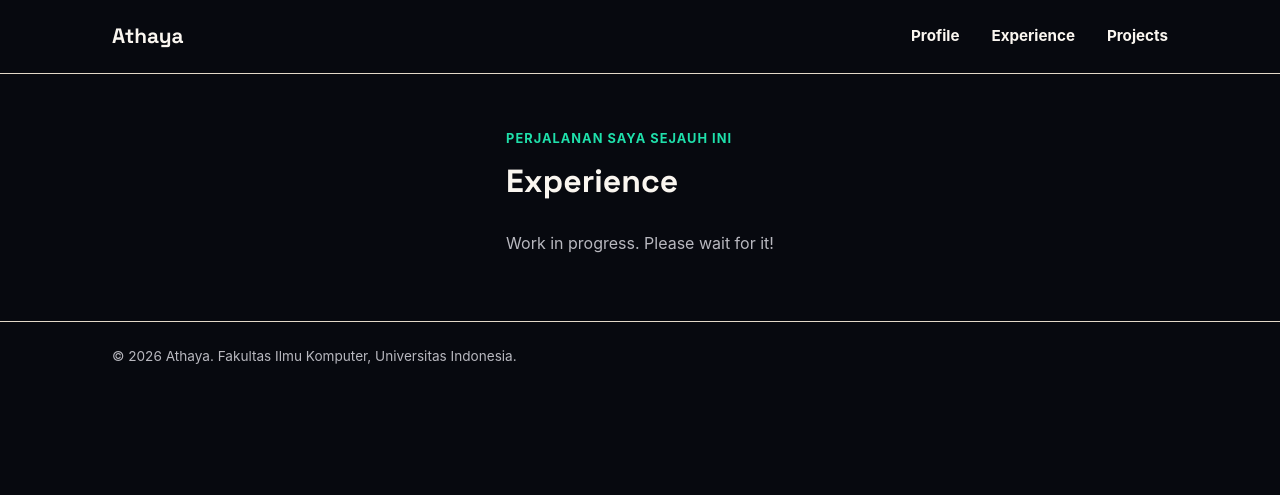
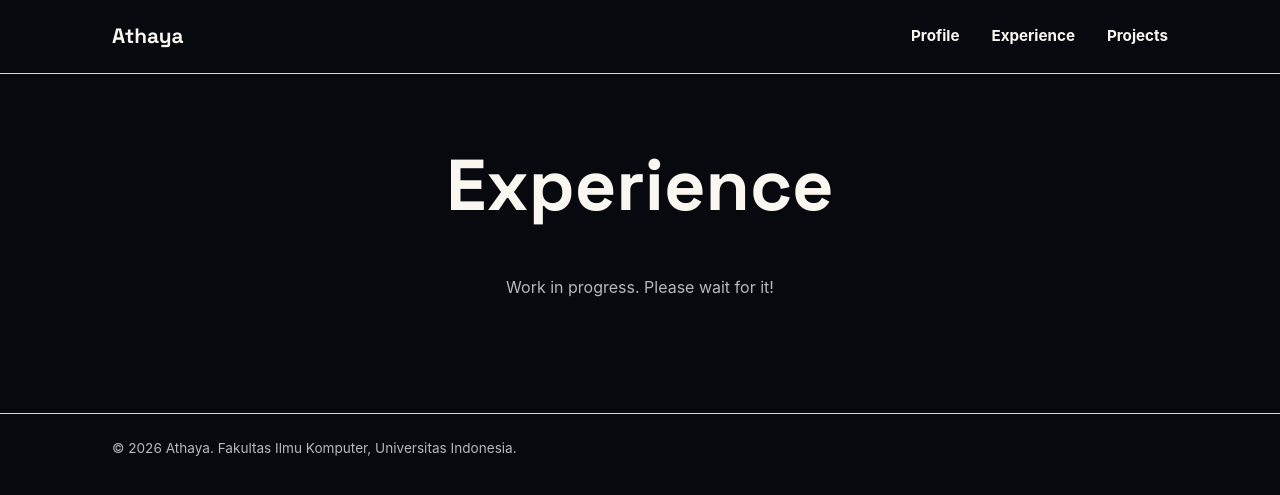
Before and after one commit to RisyadAthaya/myportofolio, a Django app: page /experience/ in a window 1280 px wide. Shown: the top 495 px of the page. Run offline with Django 5.2, Linux system fonts and the light colour scheme; data that the repository does not hold is empty.

Commit message:
style(experience): style the experience page

```diff
--- a/static/css/style.css
+++ b/static/css/style.css
@@ -382,35 +382,29 @@ h2 {
 /*  Experience Page  */
 /* ================= */
 .experience-page-section {
+    display: flex;
+    flex-direction: column;
+    align-items: center;
     padding-top: 8rem;
-    padding-bottom: 4rem;
-    border-top: 1px solid var(--line);
-}
-
-.section-kicker {
-    color: var(--accent-light);
-    font-size: 0.8rem;
-    font-weight: 700;
-    letter-spacing: 0.08em;
-    text-transform: uppercase;
+    padding-bottom: 5rem;
 }
 
 .experience-page-section h1 {
-    margin: 0.4rem 0 1.5rem;
-    font-size: 2rem;
+    font-size: clamp(3rem, 7vw, 4.5rem);
 }
 
-.experience-page-grid {
-    display: grid;
-    grid-template-columns: repeat(auto-fit, minmax(240px, 1fr));
-    gap: 1rem;
+.experience-page-container {
+    display: flex;
+    flex-direction: column;
+    align-items: center;
+    padding: 2rem;
 }
 
 .experience-page-card {
+    width: 100%;
     padding: 1.25rem;
     background-color: var(--paper);
-    border: 1px solid var(--line);
-    border-radius: var(--radius-square);
+    border-block: 1px solid var(--line);
 }
 
 .experience-page-category {
--- a/templates/experience.html
+++ b/templates/experience.html
@@ -25,11 +25,9 @@
 
   <main>
     <section class="experience-page-section">
-      <div class="container">
-        <p class="section-kicker">Perjalanan saya sejauh ini</p>
-        <h1>Experience</h1>
+        <h1 class="fade-up-element">Experience</h1>
 
-        <div class="experience-page-grid">
+        <div class="experience-page-container">
           {% for experience in experience_list %}
           <article class="experience-page-card">
                         <span class="experience-page-category">
@@ -52,7 +50,6 @@
           </p>
           {% endfor %}
         </div>
-      </div>
     </section>
   </main>
 
```
